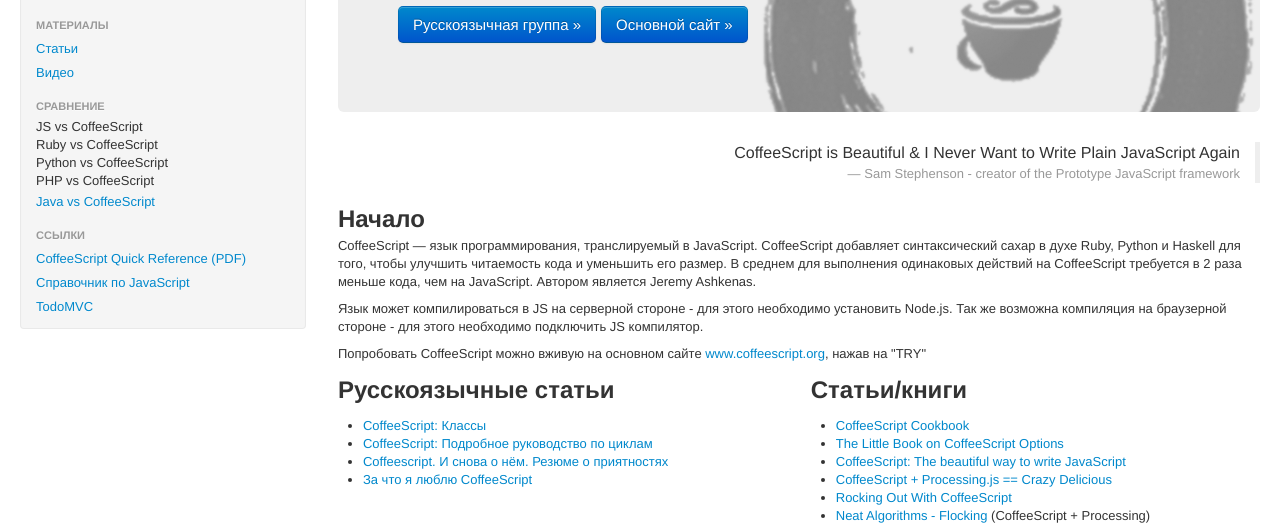
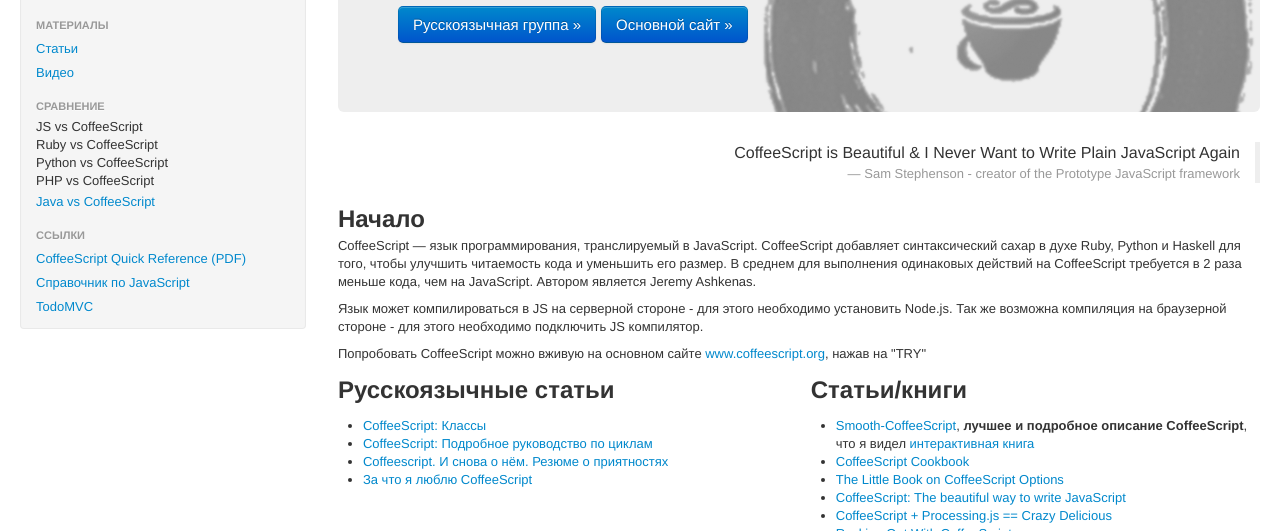
Before and after one commit to CoffeeScript2ru/coffeescript2ru.github.com, a plain HTML site: page index.html in a window 1280 px wide. Shown: the part 210-741 px from the top of the page. Drawn offline with Linux system fonts and the light colour scheme.

Commit message:
добавлена ссылка на Smooth-CoffeeScript

```diff
--- a/index.html
+++ b/index.html
@@ -128,6 +128,8 @@
               <h2>Статьи/книги</h2>
               <p>
                 <ul>
+                  <li><a href="http://autotelicum.github.com/Smooth-CoffeeScript/">Smooth-CoffeeScript</a>,
+                    <b>лучшее и подробное описание CoffeeScript</b>, что я видел <a href="http://autotelicum.github.com/Smooth-CoffeeScript/interactive/interactive-coffeescript.html">интерактивная книга</a>
                   <li><a href="http://coffeescriptcookbook.com/">CoffeeScript Cookbook</a></li>
                   <li><a href="http://arcturo.github.com/library/coffeescript/">The Little Book on CoffeeScript Options</a></li>
                   <li><a href="http://amix.dk/blog/post/19612">CoffeeScript: The beautiful way to write JavaScript</a></li>
```
